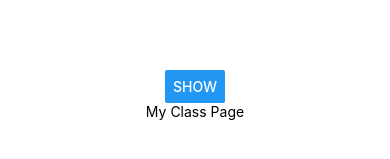
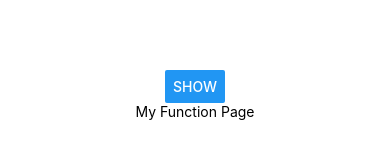
Before and after one commit to mohm-518/JoVision-react-native-tasks, a React Native app: screen / in a window 390 px wide. Both pictures are taken after a click on the button "SHOW". Shown: the part 327-486 px from the top of the page. Built offline with nearby package versions, Linux system fonts and the light colour scheme.

Commit message:
Add Task 21

```diff
--- a/App.tsx
+++ b/App.tsx
@@ -1,12 +1,11 @@
 import React from 'react';
 import {View} from 'react-native';
-import Task19 from './Tasks/Task20';
-import Task20 from './Tasks/Task20';
+import Task21 from './Tasks/Task21';
 
 const App = () => {
   return (
     <View style={{flex: 1}}>
-      <Task20 />
+      <Task21 />
     </View>
   );
 };
--- /dev/null
+++ b/Tasks/Task21.js
@@ -0,0 +1,36 @@
+import React, {useState, useEffect} from 'react';
+import {View, Text, Button} from 'react-native';
+
+const MyFunctionPage = () => {
+  useEffect(() => {
+    console.log('MyFunctionPage loaded');
+
+    return () => {
+      console.log('MyFunctionPage unloaded');
+    };
+  }, []);
+
+  return <Text>My Function Page</Text>;
+};
+
+const Task21 = () => {
+  const [showPage, setShowPage] = useState(false);
+
+  return (
+    <View
+      style={{
+        flex: 1,
+        justifyContent: 'center',
+        alignItems: 'center',
+      }}>
+      <Button
+        title="Show"
+        onPress={() => setShowPage(!showPage)}
+      />
+
+      {showPage && <MyFunctionPage />}
+    </View>
+  );
+};
+
+export default Task21;
```
